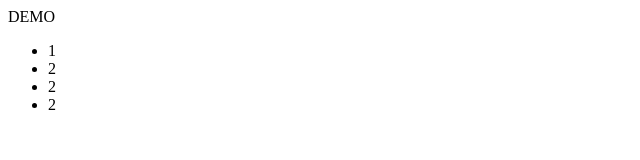
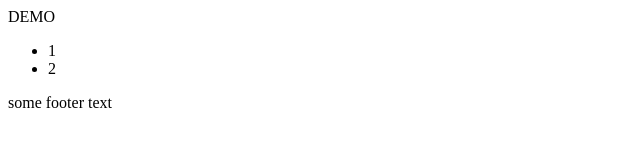
Before and after one commit to Edward-Leopold/FrontProject-demo, a plain HTML site: page index.html in a window 1280 px wide. Shown: the full height of the page, 0-640 px from the left. Drawn offline with Linux system fonts and the light colour scheme.

Commit message:
added footer and removed some list items

```diff
--- a/index.html
+++ b/index.html
@@ -14,8 +14,9 @@
     <ul>
         <li>1</li>
         <li>2</li>
-        <li>2</li>
-        <li>2</li>
     </ul>
+    <footer>
+        some footer text
+    </footer>
 </body>
 </html>
```
